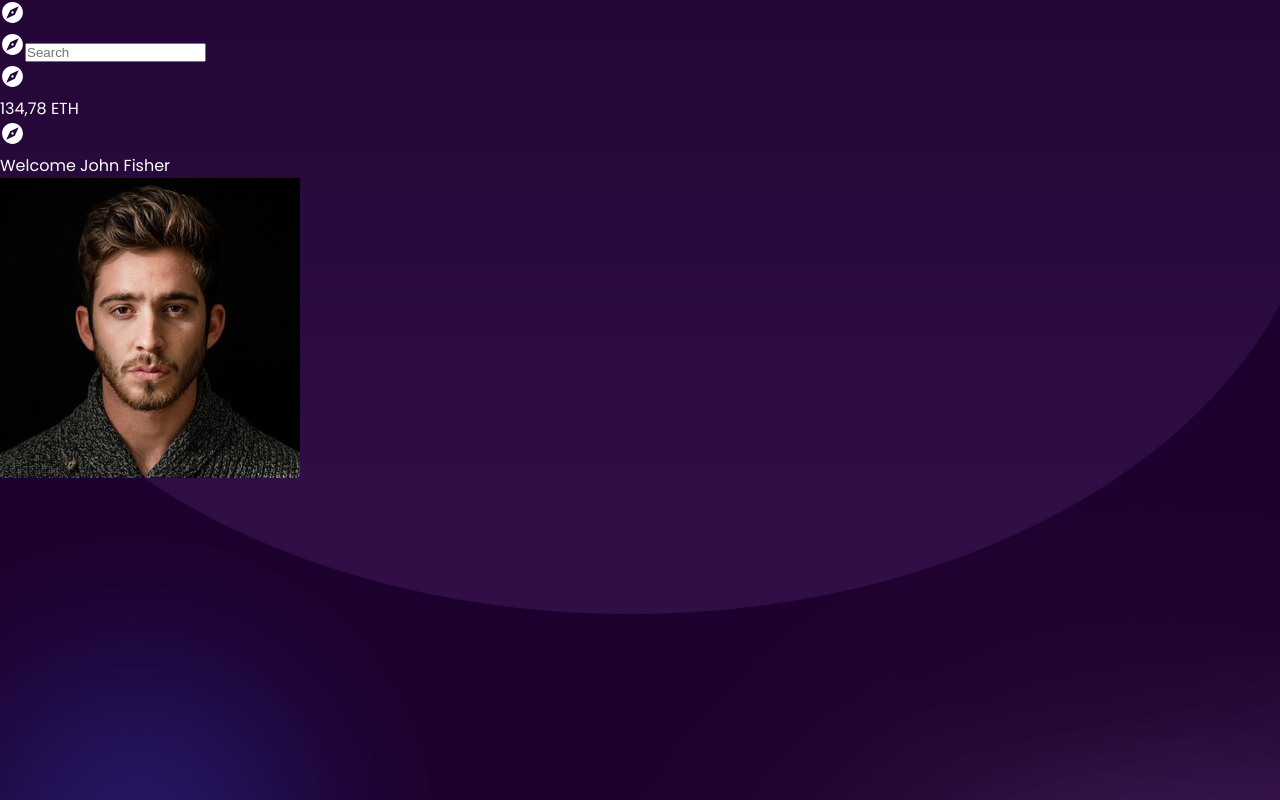
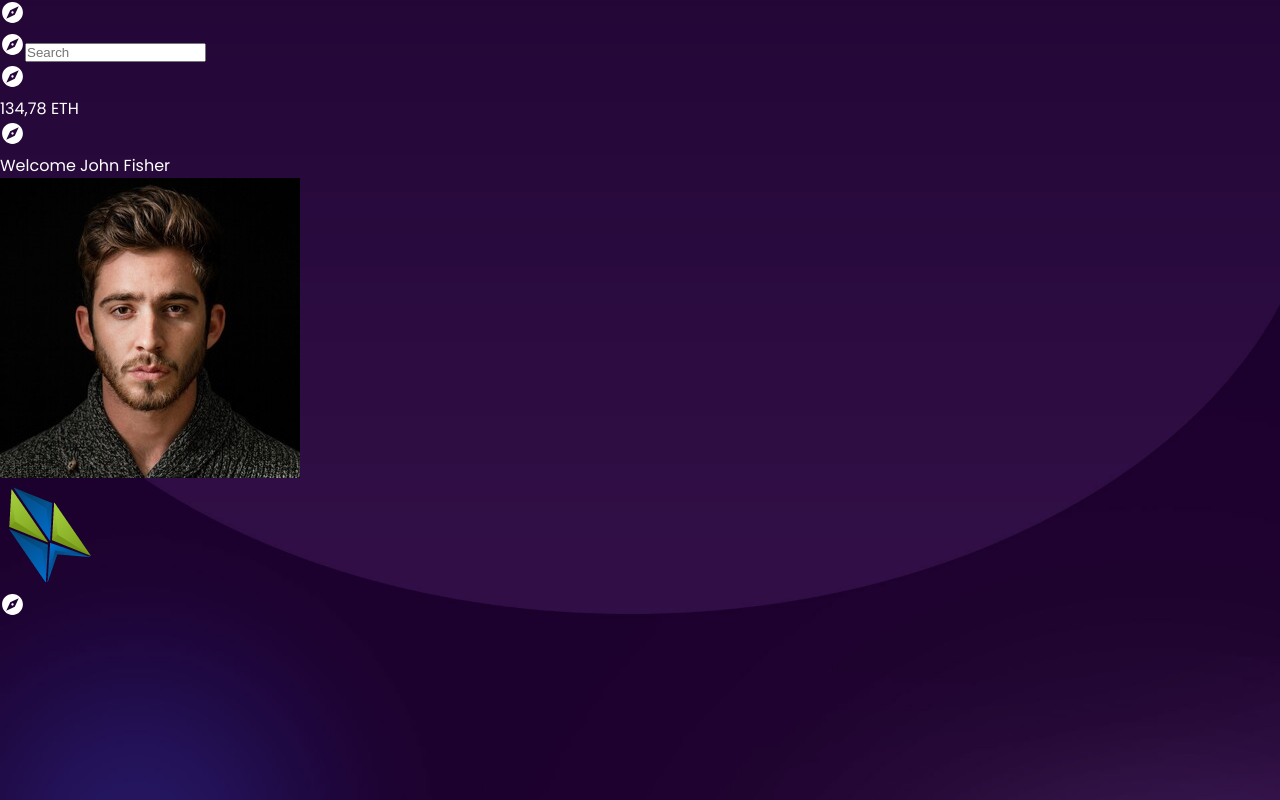
Before and after one commit to olufsenglo/joeyscoin, a React (Vite) app: page /dashboard in a window 1280 px wide. Built offline with nearby package versions, Linux system fonts and the light colour scheme.

Commit message:
Add sidebar

```diff
--- a/src/pages/dashboard/index.jsx
+++ b/src/pages/dashboard/index.jsx
@@ -1,6 +1,8 @@
 import React from 'react'
+import { Link } from 'react-router-dom'
 import { MdExplore } from 'react-icons/md'
 
+import logo from '../../assets/images/logo.png';
 import profile from '../../assets/images/profile.jpg';
 
 export const Dashboard = () => {
@@ -37,7 +39,14 @@
       </nav>
 
 
-
+      <div className="side-bar">
+        <div className="logo">
+          <Link to="/"><img src={logo} alt="Logo" /></Link>
+        </div>
+        <div className="shorcut-links">
+          <Link to="/"><MdExplore size={25} /></Link>
+        </div>
+      </div>
 
 
     </div>
```
